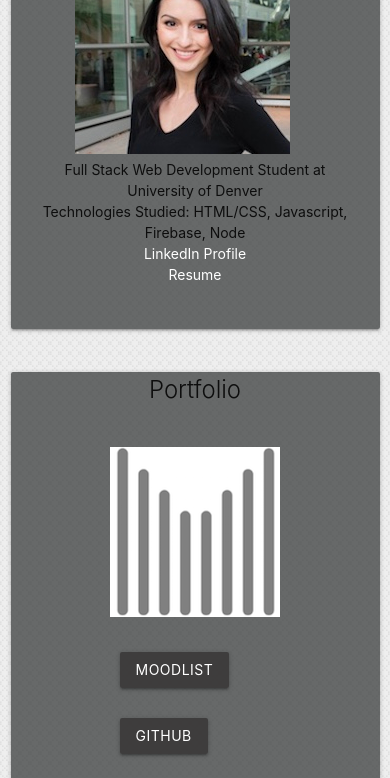
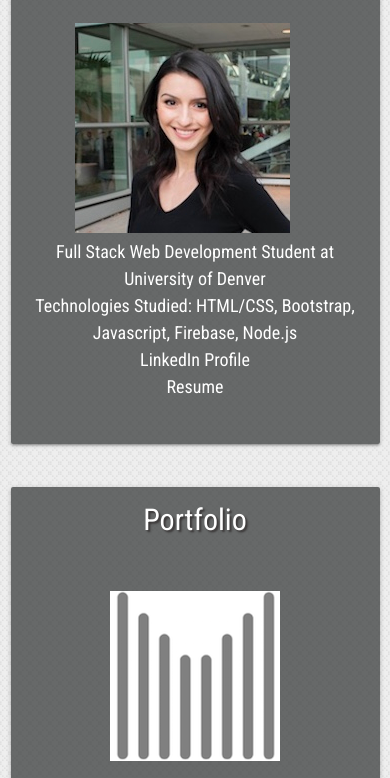
Before and after one commit to zavanesova/Portfolio, a plain HTML site: page index.html in a window 390 px wide. Shown: the part 317-1095 px from the top of the page. Drawn offline with nearby package versions, Linux system fonts and the light colour scheme.

Commit message:
New Changes

```diff
--- a/assets/css/style.css
+++ b/assets/css/style.css
@@ -4,16 +4,39 @@ body{
 #name{
     color:white;
     font-size: 50px;
+    line-height: 100px;
+    font-family: 'Noto Sans', sans-serif;
+    text-shadow: 2px 2px 2px rgb(56, 53, 53);
 }
 div.card.center{
     background-color: rgba(46, 49, 49, 0.7);
 }
+#title{
+    font-size: 30px;
+    line-height: 65px;
+    font-family: 'Roboto Condensed', sans-serif;
+    text-shadow: 2px 2px 2px rgb(56, 53, 53);
+    color:white;
+}
 a{
     color:white;
+}
+p,
+#contact,
+#contact2{
+    font-family: 'Roboto Condensed', sans-serif;
+    color:white;
+    font-size: 22px;
+}
+.link:hover{
+    color: lightblue;
 }
 .btn{
     margin-top: 7px;
     background-color: rgb(56, 53, 53, .85);
+}
+.btn:hover{
+    background-color: rgb(75, 75, 75, .85);
 }
 .self{
     margin-left: 40px;
@@ -23,12 +46,22 @@ a{
         max-height: 115px;
         margin: 15px 5px 15px 5px;
     }
+    p,
+    #contact,
+    #contact2{
+    font-size: 18px;
+}
 }
 @media screen and (max-width: 768px ) {
     .project{
         max-height: 115px;
         margin: 15px 5px 15px 5px;
     }
+    p,
+    #contact,
+    #contact2{
+    font-size: 18px;
+}
 }
 
 @media screen and (max-width: 640px ) {
@@ -37,6 +70,11 @@ a{
         margin: 15px 70px 15px 70px;
     }
     .btn{
-        margin: 15px 85px 15px 85px;
+        margin: 15px 70px 15px 70px;
     }
+    p,
+    #contact,
+    #contact2{
+    font-size: 18px;
 }
+}
--- a/index.html
+++ b/index.html
@@ -6,6 +6,7 @@
     <meta http-equiv="X-UA-Compatible" content="ie=edge">
     <link href="https://fonts.googleapis.com/icon?family=Material+Icons" rel="stylesheet">
     <link rel="stylesheet" href="https://cdnjs.cloudflare.com/ajax/libs/materialize/1.0.0/css/materialize.min.css">
+    <link href="https://fonts.googleapis.com/css?family=Noto+Sans|Roboto+Condensed" rel="stylesheet">
     <link rel="stylesheet" type="text/css" media="screen" href="assets/css/style.css"/>
     <title>Zhanna Avanesova Portfolio</title>
 </head>
@@ -14,7 +15,7 @@
         <div class="col m2"></div>
         <div class="col m8 center">
             <div class="card center">
-                    <span class="card-title" id="name">Zhanna Avanesova</span>
+                <span class="card-title" id="name">Zhanna Avanesova</span>
             </div>
         </div>
         <div class="col m2"></div>
@@ -24,17 +25,17 @@
 
             <div class="col m8 text-center">
                 <div class="card center">
-                    <span class="card-title">About Me</span>
+                    <span id="title" class="card-title">About Me</span>
                     <div class="card-content">
                         <div class="row">
-                            <div class="col m4">
+                            <div class="col m5">
                                 <img class="self" src="assets/images/zhanna.jpg">
                             </div>
-                            <div class="col m8">
+                            <div id="about" class="col m7">
                                 <p>Full Stack Web Development Student at University of Denver</p>
-                                <p>Technologies Studied: HTML/CSS, Javascript, Firebase, Node</p>
-                                <p><a href = "https://www.linkedin.com/in/zhanna-avanesova-325b1315b/">LinkedIn Profile</a></p>
-                                <p><a href = "Resume.pdf">Resume</a></p>
+                                <p>Technologies Studied: HTML/CSS, Bootstrap, Javascript, Firebase, Node.js</p>
+                                <p><a class = "link" href = "https://www.linkedin.com/in/zhanna-avanesova-325b1315b/">LinkedIn Profile</a></p>
+                                <p><a class = "link" href = "Resume.pdf">Resume</a></p>
                                 <p></p>
                             </div>
                         </div>
@@ -48,7 +49,7 @@
         <div class="col m2"></div>
         <div class="col m8 text-center">
             <div class="card center">
-                <span class="card-title">Portfolio</span>
+                <span id="title" class="card-title">Portfolio</span>
                 <div class="card-content">
                     <div class="row">
                         <div class="col m3 center">
@@ -107,10 +108,10 @@
         <div class="col m2"></div>
             <div class="col m8 text-center">
                 <div class="card center">
-                    <span class="card-title">Contact Me</span>
+                    <span id="title" class="card-title">Contact Me</span>
                     <div class="card-content">
-                        <p>Email: zkavanesova@gmail.com</p>
-                        <p>Phone: 303-618-9869</p>
+                        <p id="contact">Email: zkavanesova@gmail.com</p>
+                        <p id="contact2">Phone: 303-618-9869</p>
                     </div>
             </div>
         </div>
```
